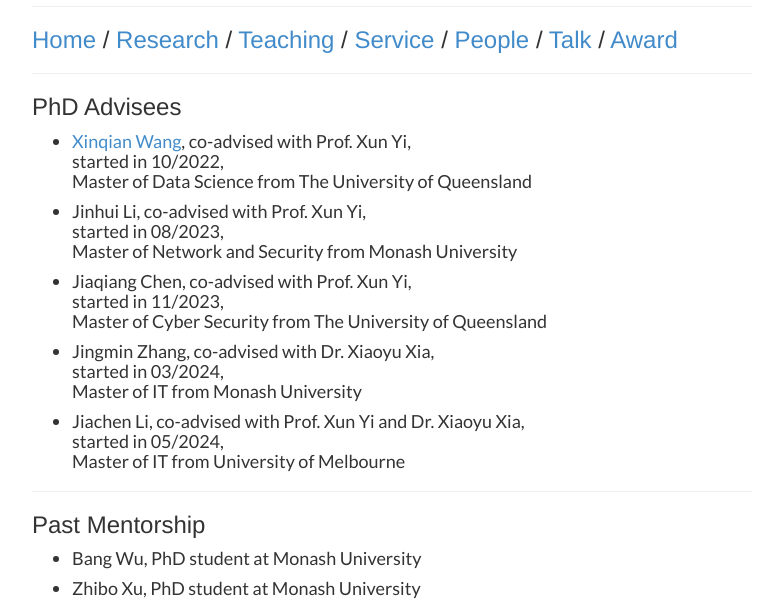
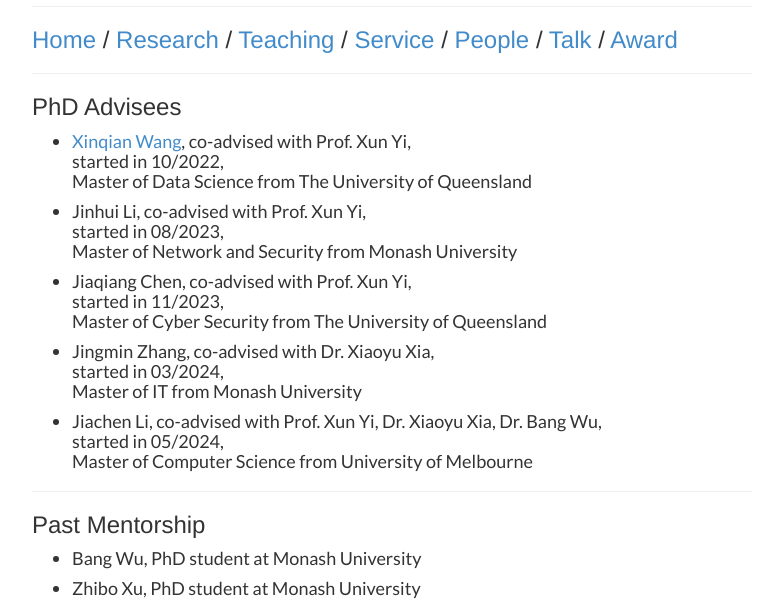
Before and after one commit to maggichk/maggichk.github.io, a plain HTML site: page people.html in a window 1280 px wide. Shown: the part 254-862 px from the top of the page, without its empty margins (248-1031 px from the left). Drawn offline with Linux system fonts and the light colour scheme.

Commit message:
Update people.html

```diff
--- a/people.html
+++ b/people.html
@@ -114,7 +114,7 @@
 
     <li>Jingmin Zhang, co-advised with Dr. Xiaoyu Xia, </br>started in 03/2024, </br>Master of IT from Monash University  </li>
 
-    <li>Jiachen Li, co-advised with Prof. Xun Yi and Dr. Xiaoyu Xia, </br>started in 05/2024, </br>Master of IT from University of Melbourne </li>
+    <li>Jiachen Li, co-advised with Prof. Xun Yi, Dr. Xiaoyu Xia, Dr. Bang Wu, </br>started in 05/2024, </br>Master of Computer Science from University of Melbourne </li>
 
   </ul>
 
```
